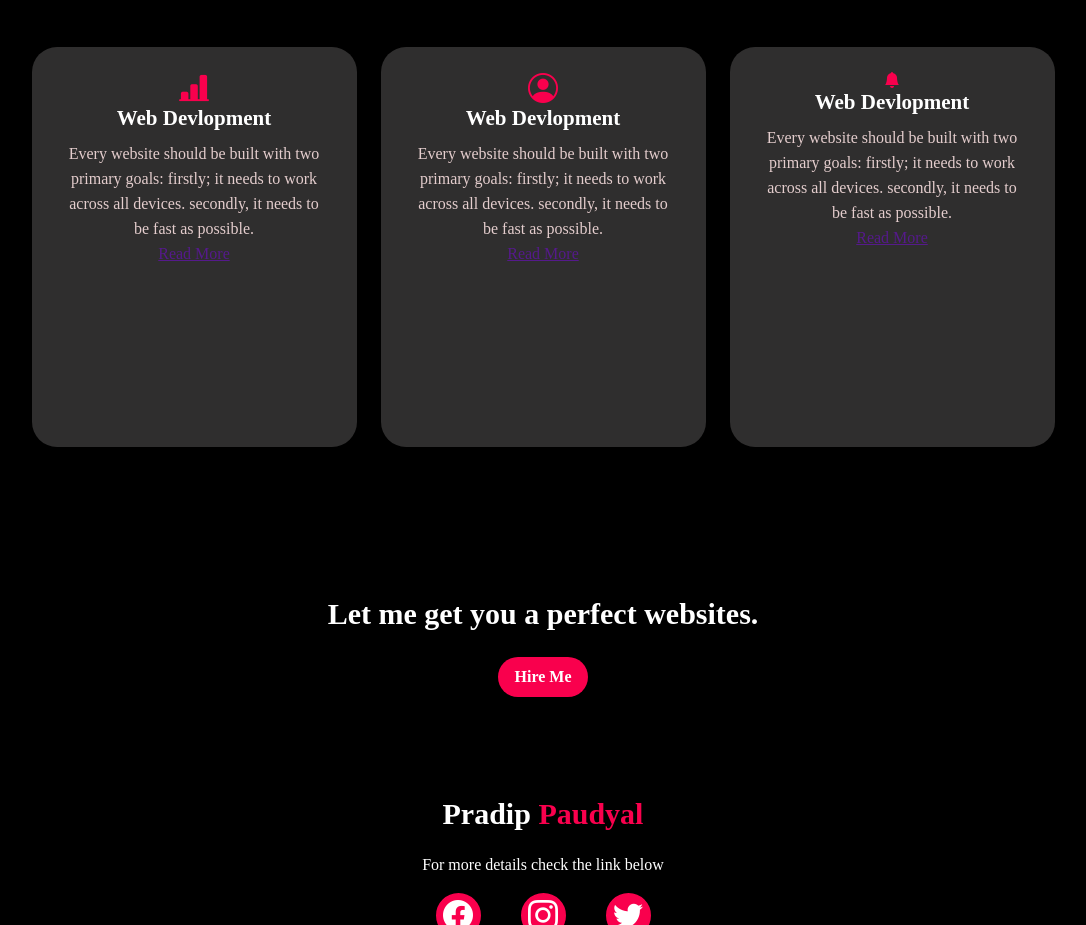
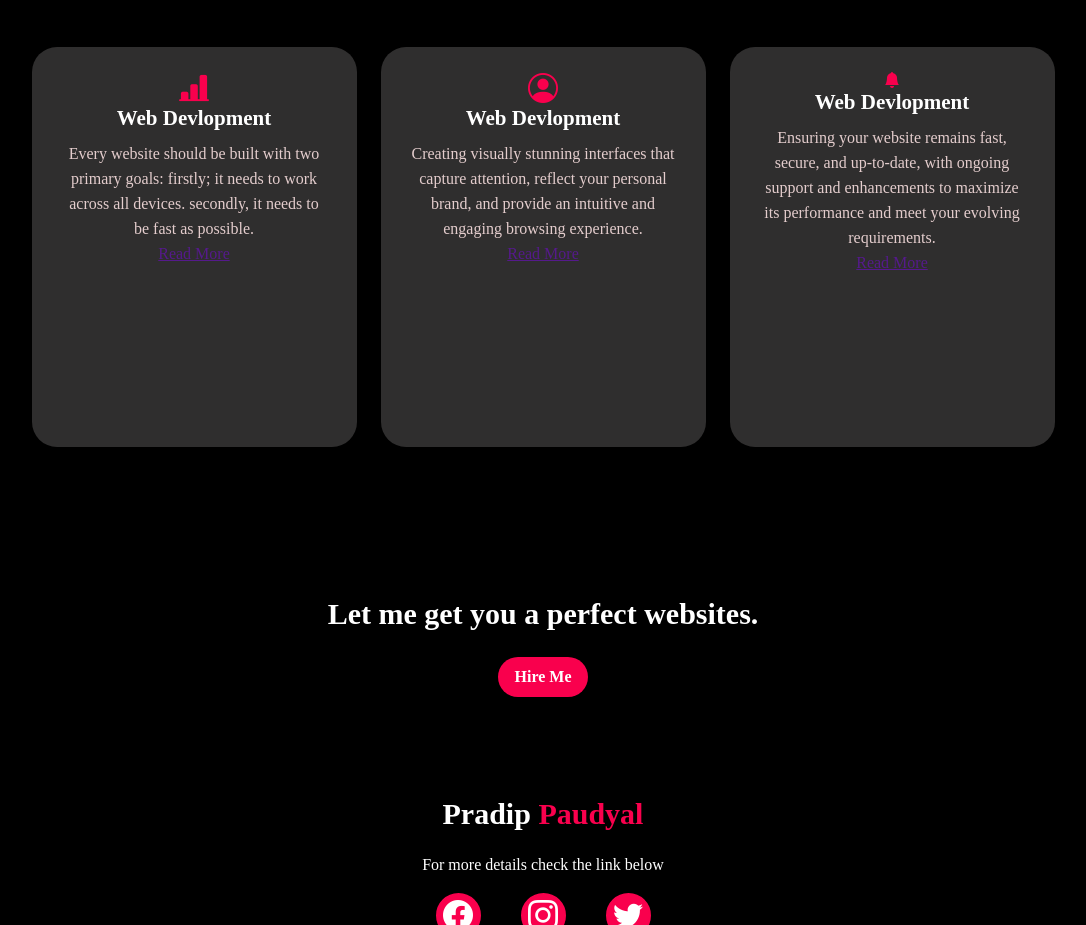
Before and after one commit to Pradippaudyal22001/my-protfolie, a website: page index.html in a window 1280 px wide. Shown: the part 1908-2833 px from the top of the page, without its empty margins (97-1183 px from the left). Drawn offline with nearby package versions, Linux system fonts and the light colour scheme.

Commit message:
some changes

```diff
--- a/index.html
+++ b/index.html
@@ -48,7 +48,7 @@
     <div class="about" id="about">
         <h2>About Me</h2>
         <div class="main">
-            <div class="image font-reset"><img src="image/me.JPG" alt="" ></div>
+            <div class="image font-reset"><img src="image/me.JPG" alt=""></div>
 
             <div class="about-text">
 
@@ -87,8 +87,8 @@
                 <h5>Web Devlopment</h5>
                 <div class="paragraph">
                     <p>
-                        Every website should be built with two primary goals: firstly; it needs to work across
-                        all devices. secondly, it needs to be fast as possible.</p>
+                        Creating visually stunning interfaces that capture attention, reflect your personal brand, and
+                        provide an intuitive and engaging browsing experience.</p>
                     <p style="text-align: center ">
                         <a class="button" href="">Read More</a></p>
                 </div>
@@ -100,8 +100,8 @@
                 <h5>Web Devlopment</h5>
                 <div class="paragraph">
                     <p>
-                        Every website should be built with two primary goals: firstly; it needs to work across
-                        all devices. secondly, it needs to be fast as possible.</p>
+                        Ensuring your website remains fast, secure, and up-to-date, with ongoing support and
+                        enhancements to maximize its performance and meet your evolving requirements.</p>
                     <p style="text-align: center ">
                         <a class="button" href="">Read More</a></p>
                 </div>
```
